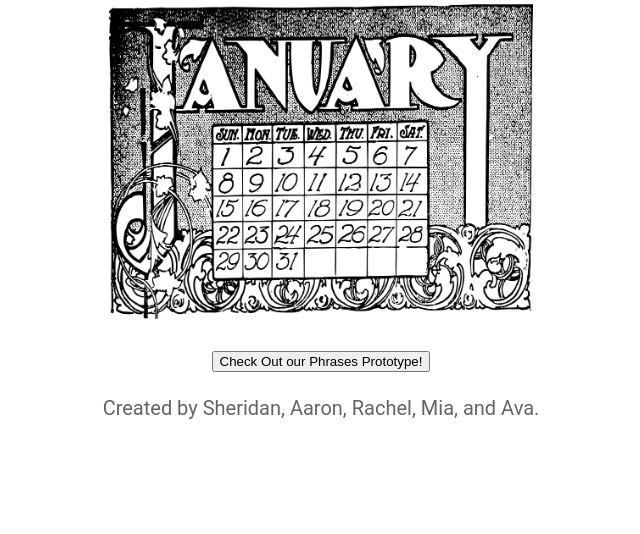
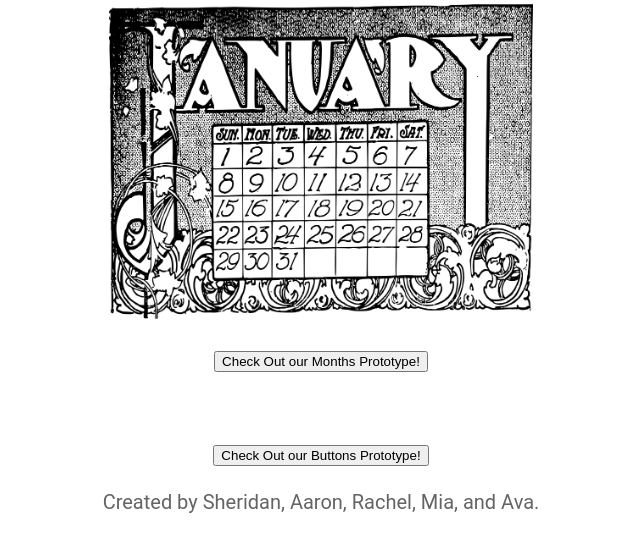
Before and after one commit to AGoodlund/CSC131-Project, a Flask app: page / in a window 1280 px wide. Shown: the part 616-1150 px from the top of the page, without its empty margins (319-959 px from the left). Before the commit the page ends 1056 px from the top, so only its background shows below. Run offline with Flask 3, Linux system fonts and the light colour scheme; some libraries are stand-ins or nearby versions.

Commit message:
Changed the buttons on the homepage

```diff
--- a/main/main.py
+++ b/main/main.py
@@ -76,10 +76,11 @@ def index():
 
 #Gets the JSON version of months
 #Gives the 'not json serialized' error.
-""" @app.route('/api/months', methods =["GET"])
+@app.route('/api/months', methods =["GET"])
 def get_months_json():
   months = Month.query.all()
-  return jsonify(months) """
+  months.toJSON()
+  return jsonify(months)
 
 #Gets the JSON version of phrases
 """@app.route("/api/phrases", methods=["GET"])
--- a/main/templates/home.html
+++ b/main/templates/home.html
@@ -61,8 +61,15 @@
 
 
     <br>
-    <a href="./phrases">
-    <button>Check Out our Phrases Prototype!</button>
+    <a href="./months">
+    <button>Check Out our Months Prototype!</button>
+    </a>
+    <br>
+
+
+    <br>
+    <a href="./buttons">
+    <button>Check Out our Buttons Prototype!</button>
     </a>
     <br>
 
```
